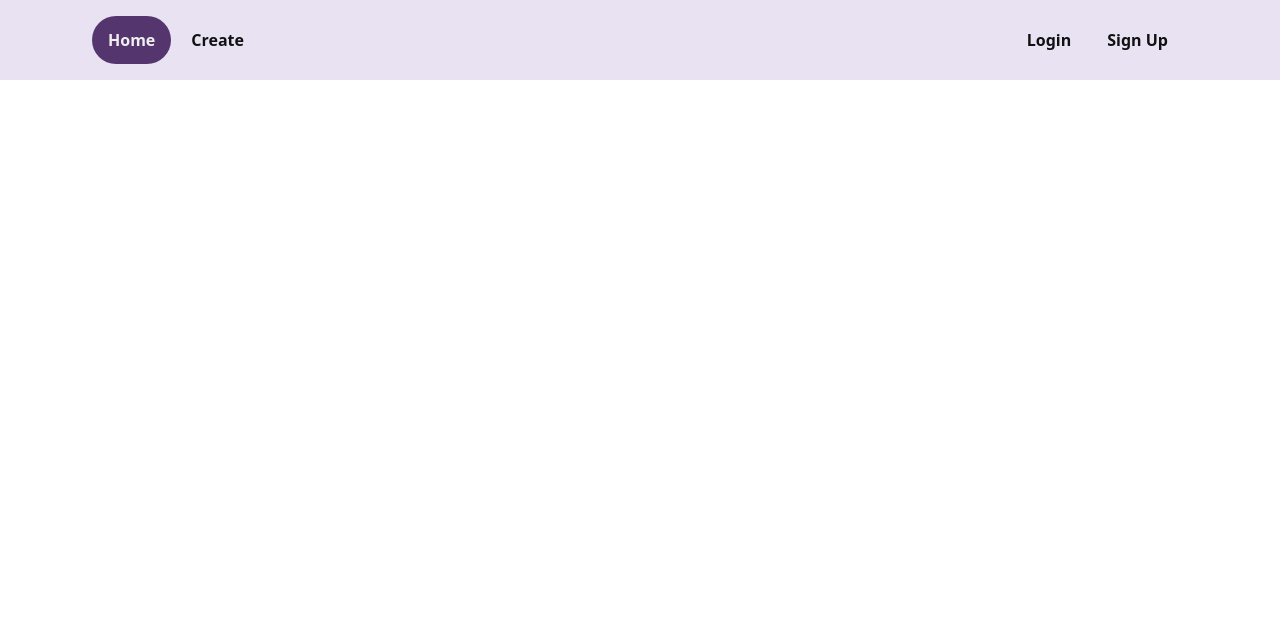
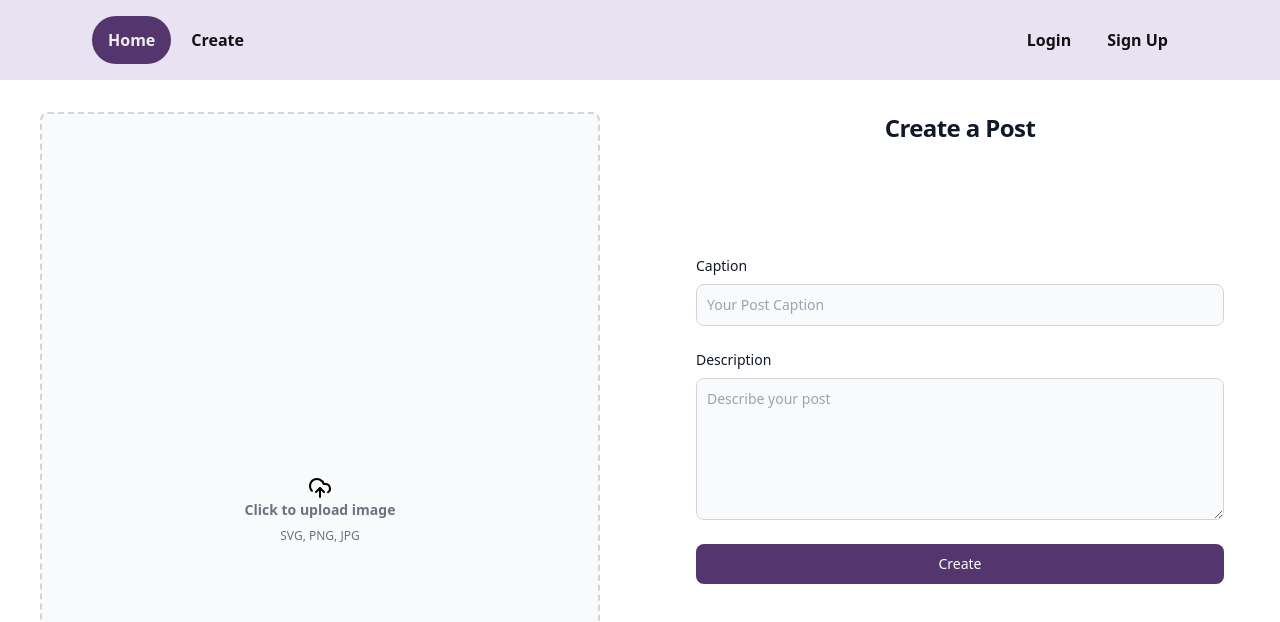
Before and after one commit to Jasmineb1/Photomania_frontend, a React (Vite) app: page /post/create in a window 1280 px wide. Shown: the top 622 px of the page. Built offline with nearby package versions, Linux system fonts and the light colour scheme.

Commit message:
feat: create post feature added

```diff
--- a/package.json
+++ b/package.json
@@ -16,11 +16,13 @@
     "lucide-react": "^0.394.0",
     "react": "^18.2.0",
     "react-dom": "^18.2.0",
+    "react-router-dom": "^6.23.1",
     "sonner": "^1.5.0",
     "zod": "^3.23.8"
   },
   "devDependencies": {
     "@eslint/js": "^9.4.0",
+    "@types/js-cookie": "^3.0.6",
     "@types/react": "^18.2.66",
     "@types/react-dom": "^18.2.22",
     "@typescript-eslint/eslint-plugin": "^7.2.0",
@@ -36,6 +38,7 @@
     "eslint-plugin-simple-import-sort": "^12.1.0",
     "eslint-plugin-unused-imports": "^3.2.0",
     "globals": "^15.4.0",
+    "js-cookie": "^3.0.5",
     "postcss": "^8.4.38",
     "prettier": "^3.3.1",
     "prettier-plugin-tailwindcss": "^0.6.2",
--- /dev/null
+++ b/src/components/CreatePost.tsx
@@ -0,0 +1,171 @@
+import { zodResolver } from '@hookform/resolvers/zod';
+import { useMutation } from '@tanstack/react-query';
+import Cookies from 'js-cookie';
+import { CloudUpload } from 'lucide-react';
+import { ChangeEvent, useState } from 'react';
+import { useForm } from 'react-hook-form';
+import { toast } from 'sonner';
+import { z } from 'zod';
+
+import Header from './Header';
+
+const CreatePost = () => {
+  const schema = z.object({
+    image: z.instanceof(File, { message: 'Image is required and must be a file' }).optional(),
+    caption: z.string().min(1, 'The caption cannot be empty'),
+    description: z.string().min(1, 'The description cannot be empty')
+  });
+
+  type PostData = z.infer<typeof schema>;
+
+  const [imagePreview, setImagePreview] = useState<string | null>(null);
+  const [file, setFile] = useState<File | null>(null);
+  const token = Cookies.get('token');
+  const {
+    register,
+    handleSubmit,
+    setValue,
+    formState: { errors }
+  } = useForm<PostData>({
+    resolver: zodResolver(schema)
+  });
+
+  const { mutate } = useMutation({
+    mutationFn: async (data: PostData) => {
+      const formData = new FormData();
+      if (file) {
+        formData.append('image', file);
+      }
+      formData.append('caption', data.caption);
+      formData.append('description', data.description);
+
+      const response = await fetch('http://localhost:5000/post', {
+        method: 'POST',
+        headers: {
+          Authorization: `Bearer ${token}`
+        },
+        body: formData
+      });
+
+      if (!response.ok) {
+        const errorData = await response.json();
+        console.error(errorData);
+        throw new Error('Failed to create post');
+      }
+    },
+    onSuccess: () => {
+      toast.success('Post added successfully');
+    },
+    onError: (error) => {
+      toast.error('An error occurred');
+      console.warn(error);
+    }
+  });
+
+  const submitData = (data: PostData) => {
+    console.warn('Button clicked!', data);
+    mutate(data);
+  };
+
+  const handleFileInputChange = (e: ChangeEvent<HTMLInputElement>) => {
+    const selectedFile = e.target.files?.[0];
+    if (selectedFile) {
+      setFile(selectedFile);
+      setValue('image', selectedFile);
+
+      const reader = new FileReader();
+      reader.onload = () => {
+        setImagePreview(reader.result as string);
+      };
+      reader.readAsDataURL(selectedFile);
+    }
+  };
+
+  return (
+    <>
+      <Header />
+
+      <form className="space-y-4 md:space-y-6" onSubmit={handleSubmit(submitData)}>
+        <div className="fixed left-0 right-0 m-auto grid h-screen grid-cols-2 gap-0">
+          {/* First Column */}
+          <div className="col-span-1 flex h-full items-center justify-center">
+            <label
+              className={`${
+                imagePreview ? 'h-auto' : 'h-screen'
+              } dark:hover:bg-bray-800 mx-10 my-8 flex w-full cursor-pointer flex-col items-center justify-center rounded-lg border-2 border-dashed border-gray-300 bg-gray-50 hover:bg-gray-100 dark:border-gray-600 dark:bg-gray-700 dark:hover:border-gray-500 dark:hover:bg-gray-600`}>
+              <input
+                id="dropzone-file"
+                type="file"
+                className="hidden"
+                accept="image/*"
+                onChange={handleFileInputChange}
+              />
+              {imagePreview ? (
+                <img
+                  src={imagePreview}
+                  alt="Image Preview"
+                  className="h-auto w-full rounded-lg object-cover"
+                />
+              ) : (
+                <div className="flex flex-col items-center justify-center pb-6 pt-5">
+                  <CloudUpload />
+                  <p className="mb-2 text-sm text-gray-500 dark:text-gray-400">
+                    <span className="font-semibold">Click to upload image</span>
+                  </p>
+                  <p className="text-xs text-gray-500 dark:text-gray-400">SVG, PNG, JPG</p>
+                </div>
+              )}
+              {errors.image && <p>{errors.image.message}</p>}
+            </label>
+          </div>
+
+          {/* Second Column */}
+          <div className="col-span-1 h-full">
+            <div className="flex h-full flex-col items-center justify-center px-6 py-8">
+              <h1 className="mb-20 text-center text-xl font-bold leading-tight tracking-tight text-gray-900 md:text-2xl dark:text-white">
+                Create a Post
+              </h1>
+              <div className="w-full flex-1">
+                <div className="space-y-4 p-6 sm:p-8 md:space-y-6">
+                  <div>
+                    <label className="mb-2 block text-sm font-medium text-gray-900 dark:text-white">
+                      Caption
+                    </label>
+                    <input
+                      type="text"
+                      id="text"
+                      className="focus:ring-primary-600 focus:border-primary-600 block w-full rounded-lg border border-gray-300 bg-gray-50 p-2.5 text-gray-900 sm:text-sm dark:border-gray-600 dark:bg-gray-700 dark:text-white dark:placeholder-gray-400 dark:focus:border-blue-500 dark:focus:ring-blue-500"
+                      placeholder="Your Post Caption"
+                      {...register('caption')}
+                    />
+                    {errors.caption && <p>{errors.caption.message}</p>}
+                  </div>
+                  <div>
+                    <label className="mb-2 block text-sm font-medium text-gray-900 dark:text-white">
+                      Description
+                    </label>
+                    <textarea
+                      id="Description"
+                      rows={6}
+                      placeholder="Describe your post"
+                      className="focus:ring-primary-600 focus:border-primary-600 block w-full rounded-lg border border-gray-300 bg-gray-50 p-2.5 text-gray-900 sm:text-sm dark:border-gray-600 dark:bg-gray-700 dark:text-white dark:placeholder-gray-400 dark:focus:border-blue-500 dark:focus:ring-blue-500"
+                      {...register('description')}></textarea>
+                    {errors.description && <p>{errors.description.message}</p>}
+                  </div>
+
+                  <button
+                    type="submit"
+                    className="hover:bg-primary-700 focus:ring-primary-300 dark:bg-primary-600 dark:hover:bg-primary-700 dark:focus:ring-primary-800 w-full rounded-lg bg-purple px-5 py-2.5 text-center text-sm font-medium text-white focus:outline-none focus:ring-4">
+                    Create
+                  </button>
+                </div>
+              </div>
+            </div>
+          </div>
+        </div>
+      </form>
+    </>
+  );
+};
+
+export default CreatePost;
--- a/src/components/LoginForm.tsx
+++ b/src/components/LoginForm.tsx
@@ -3,15 +3,19 @@ import { useMutation } from '@tanstack/react-query';
 import { X } from 'lucide-react';
 import { useState } from 'react';
 import { SubmitHandler, useForm } from 'react-hook-form';
+import { useNavigate } from 'react-router-dom';
 import { toast } from 'sonner';
 import { z, ZodType } from 'zod';
 
 import { useLogin } from '../context/LoginContext';
 import { useModal } from '../context/ModalContext';
-import { LoginUser } from '../types';
+import { useNav } from '../context/NavContext';
+import { LoginUser, Nav } from '../types';
 const SignupForm = () => {
   const { setLoginModal, setSignupModal } = useModal();
   const { setLogin } = useLogin();
+  const { nav } = useNav();
+  const navigate = useNavigate();
   const [responseError, setResponseError] = useState(null);
   const onCloseClick = () => {
     setLoginModal(false);
@@ -57,6 +61,7 @@ const SignupForm = () => {
         console.warn(data);
         console.warn(data.token);
         document.cookie = `token=${data.token} path=/;`;
+        nav === Nav.Create ? navigate('/post/create') : '';
       }
       toast.success('Logged in successfully!');
       setLoginModal(false);
--- /dev/null
+++ b/src/components/Logout.tsx
@@ -0,0 +1,34 @@
+import { useQuery } from '@tanstack/react-query';
+import { toast } from 'sonner';
+
+import { useLogin } from '../context/LoginContext';
+
+const LogOut = () => {
+  const { logout } = useLogin();
+  //   const [enabled] = useState(false);
+  const token = document.cookie;
+  const { error } = useQuery({
+    // enabled: enabled,
+    queryKey: ['logout'],
+    queryFn: () =>
+      fetch('http://localhost:3000/api/auth/logout', {
+        method: 'GET',
+        headers: {
+          Authorization: `Bearer ${token}`
+        }
+      }).then((res) => {
+        if (res.ok) {
+          logout();
+          toast.success('Logout Sucessful');
+          //   setEnabled(false);
+          document.cookie = 'token=; expires=Thu, 01 Jan 2000 00:00:00 UTC; path=/;';
+          sessionStorage.removeItem('token');
+          console.warn('logout successful');
+          return res.json();
+        }
+      })
+  });
+  if (error) toast.error('Unsucessful');
+  return null;
+};
+export default LogOut;
--- a/src/context/LoginContext.tsx
+++ b/src/context/LoginContext.tsx
@@ -3,6 +3,7 @@ import React, { createContext, ReactNode, useState } from 'react';
 interface LoginContextValue {
   login: boolean;
   setLogin: React.Dispatch<React.SetStateAction<boolean>>;
+  logout: () => void;
 }
 // Create the context with an initial value
 const LoginContext = createContext<LoginContextValue | undefined>(undefined);
@@ -11,7 +12,10 @@ interface LoginContextProviderProps {
 }
 function LoginContextProvider({ children }: LoginContextProviderProps) {
   const [login, setLogin] = useState<boolean>(false);
-  const value = { login, setLogin };
+  const logout = () => {
+    setLogin(false);
+  };
+  const value = { login, setLogin, logout };
   return <LoginContext.Provider value={value}>{children}</LoginContext.Provider>;
 }
 function useLogin() {
--- a/src/main.tsx
+++ b/src/main.tsx
@@ -3,12 +3,26 @@ import './index.css';
 import { QueryClient, QueryClientProvider } from '@tanstack/react-query';
 import React from 'react';
 import ReactDOM from 'react-dom/client';
+import { createBrowserRouter, RouterProvider } from 'react-router-dom';
 
 import App from './App.tsx';
+import CreatePost from './components/CreatePost.tsx';
 import { LoginContextProvider } from './context/LoginContext.tsx';
 import { ModalContextProvider } from './context/ModalContext.tsx';
 import { NavContextProvider } from './context/NavContext.tsx';
 
+const router = createBrowserRouter([
+  {
+    path: '/',
+    element: <App />
+    // errorElement: <NotFound />
+  },
+  {
+    path: '/post/create',
+    element: <CreatePost />
+    // errorElement: <NotFound />
+  }
+]);
 const queryClient = new QueryClient();
 ReactDOM.createRoot(document.getElementById('root')!).render(
   <React.StrictMode>
@@ -16,7 +30,7 @@ ReactDOM.createRoot(document.getElementById('root')!).render(
       <ModalContextProvider>
         <NavContextProvider>
           <QueryClientProvider client={queryClient}>
-            <App />
+            <RouterProvider router={router}></RouterProvider>
           </QueryClientProvider>
         </NavContextProvider>
       </ModalContextProvider>
```
Also changed, not shown: src/components/Header.tsx (+11 -2 lines), 1 other file (tests, documents, lock files or other folders).
